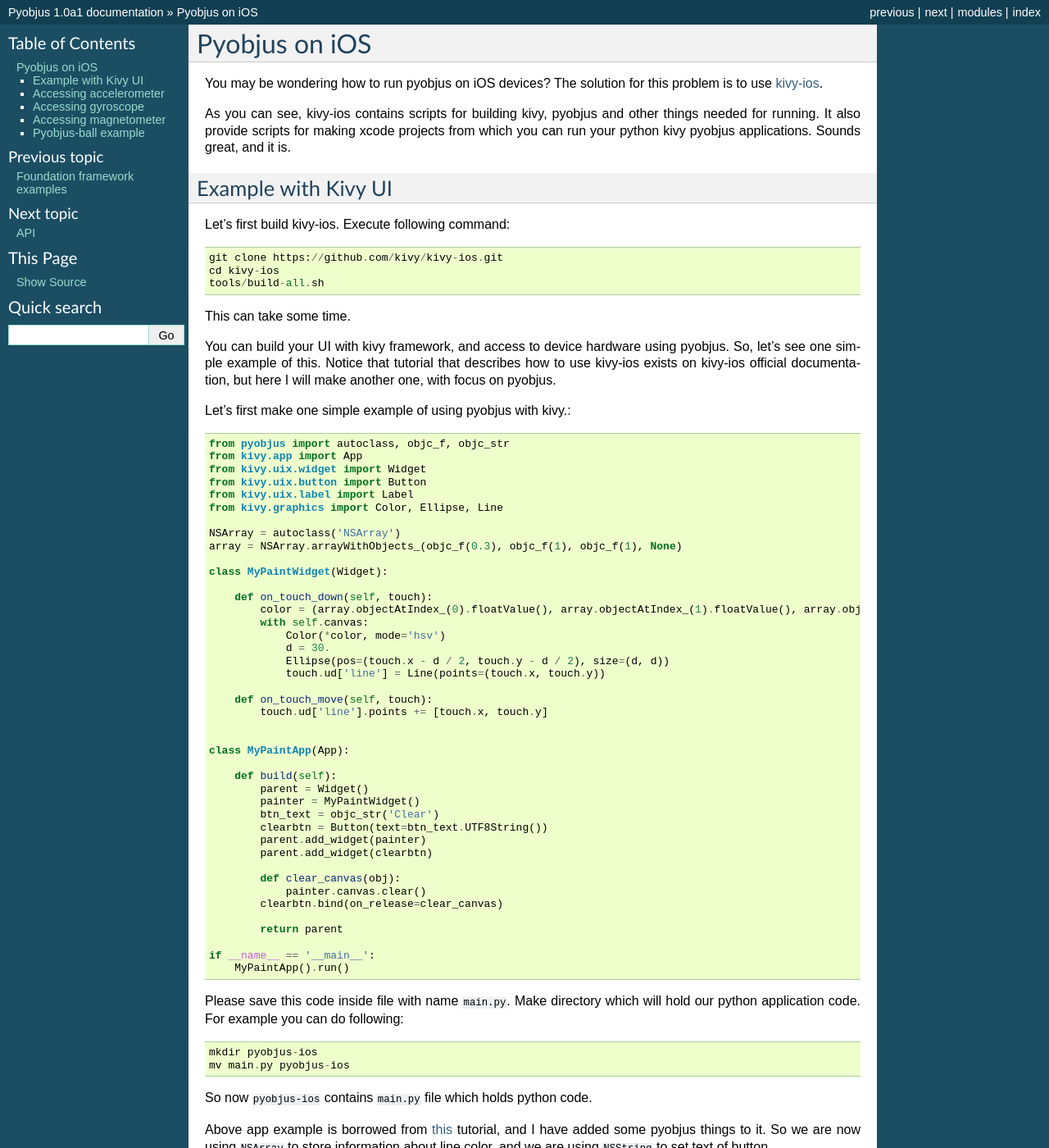
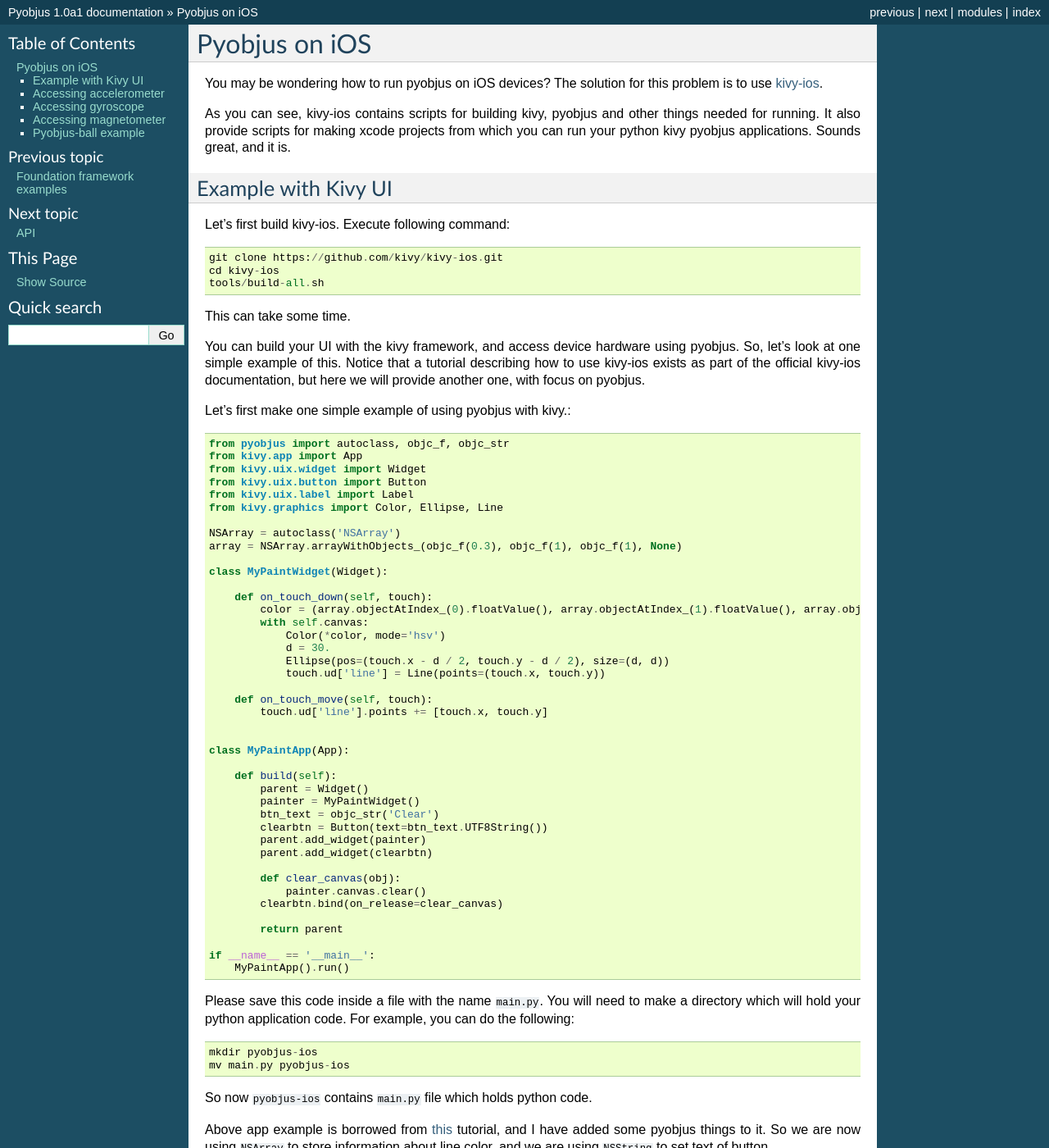
Before and after one commit to kivy/pyobjus, a Sphinx documentation site: the page built from docs/source/pyobjus_ios.rst, in a window 1280 px wide and 1400 px high. Shown: the whole window at 82% size. Built offline with Sphinx 7.4.7, drawn with Linux system fonts in a browser that asks for light colours.

Commit message:
doc: grammar tweaks

```diff
--- a/docs/source/pyobjus_ios.rst
+++ b/docs/source/pyobjus_ios.rst
@@ -21,7 +21,11 @@
 
 This can take some time.
 
-You can build your UI with kivy framework, and access to device hardware using pyobjus. So, let's see one simple example of this. Notice that tutorial that describes how to use kivy-ios exists on kivy-ios official documentation, but here I will make another one, with focus on pyobjus.
+You can build your UI with the kivy framework, and access device hardware
+using pyobjus. So, let's look at one simple example of this. Notice that
+a tutorial describing how to use kivy-ios exists as part of the official
+kivy-ios documentation, but here we will provide another one, with focus on
+pyobjus.
 
 Let's first make one simple example of using pyobjus with kivy.::
 
@@ -68,7 +72,9 @@
     if __name__ == '__main__':
         MyPaintApp().run()
 
-Please save this code inside file with name ``main.py``. Make directory which will hold our python application code. For example you can do following::
+Please save this code inside a file with the name ``main.py``. You will need to
+make a directory which will hold your python application code. For example, you
+can do the following::
 
     mkdir pyobjus-ios
     mv main.py pyobjus-ios
```
